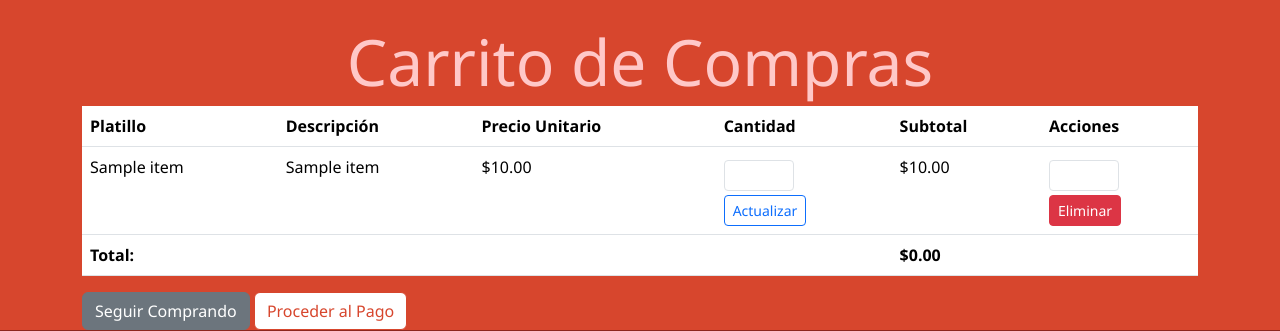
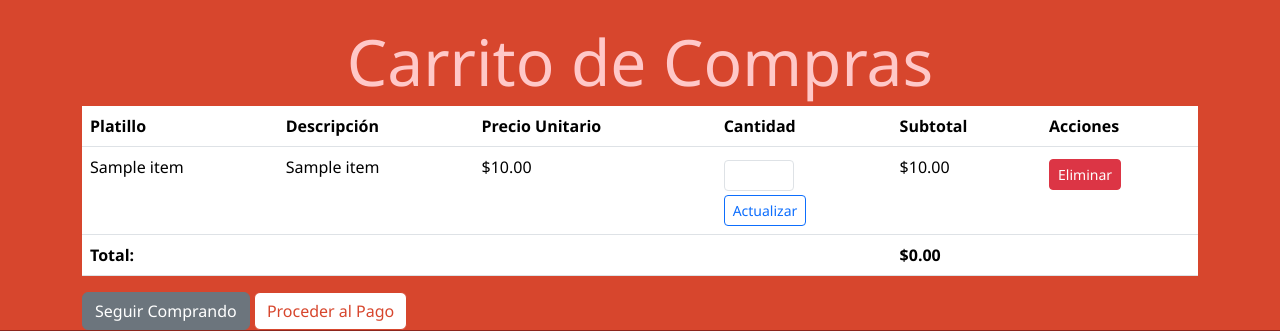
Before and after one commit to EdgarZavalza/PPW5, a Flask app: template app/templates/user/carrito.html in a window 1280 px wide. Shown: the part 101-432 px from the top of the page. Run offline with Flask 3, Linux system fonts and the light colour scheme; the template is opened without the code that fills it: most values are stand-ins (such as "Sample title", 1, 10 or a date in 2020); parts of the project's set-up code (start-up, migrations or seed data) failed here and were passed over; some libraries are stand-ins or nearby versions.

Commit message:
Correccion en boton

```diff
--- a/app/templates/user/carrito.html
+++ b/app/templates/user/carrito.html
@@ -41,8 +41,6 @@
 					<td>
 						<form method="post" action="{{ url_for('eliminar_del_carrito', item_id=item[0]) }}"
 							class="d-inline">
-							<input type="number" name="cantidad" value="{{ item[5] }}" min="1"
-								class="form-control form-control-sm" style="width: 70px;">
 							<button type="submit" class="btn btn-sm btn-danger mt-1">Eliminar</button>
 						</form>
 					</td>
```
